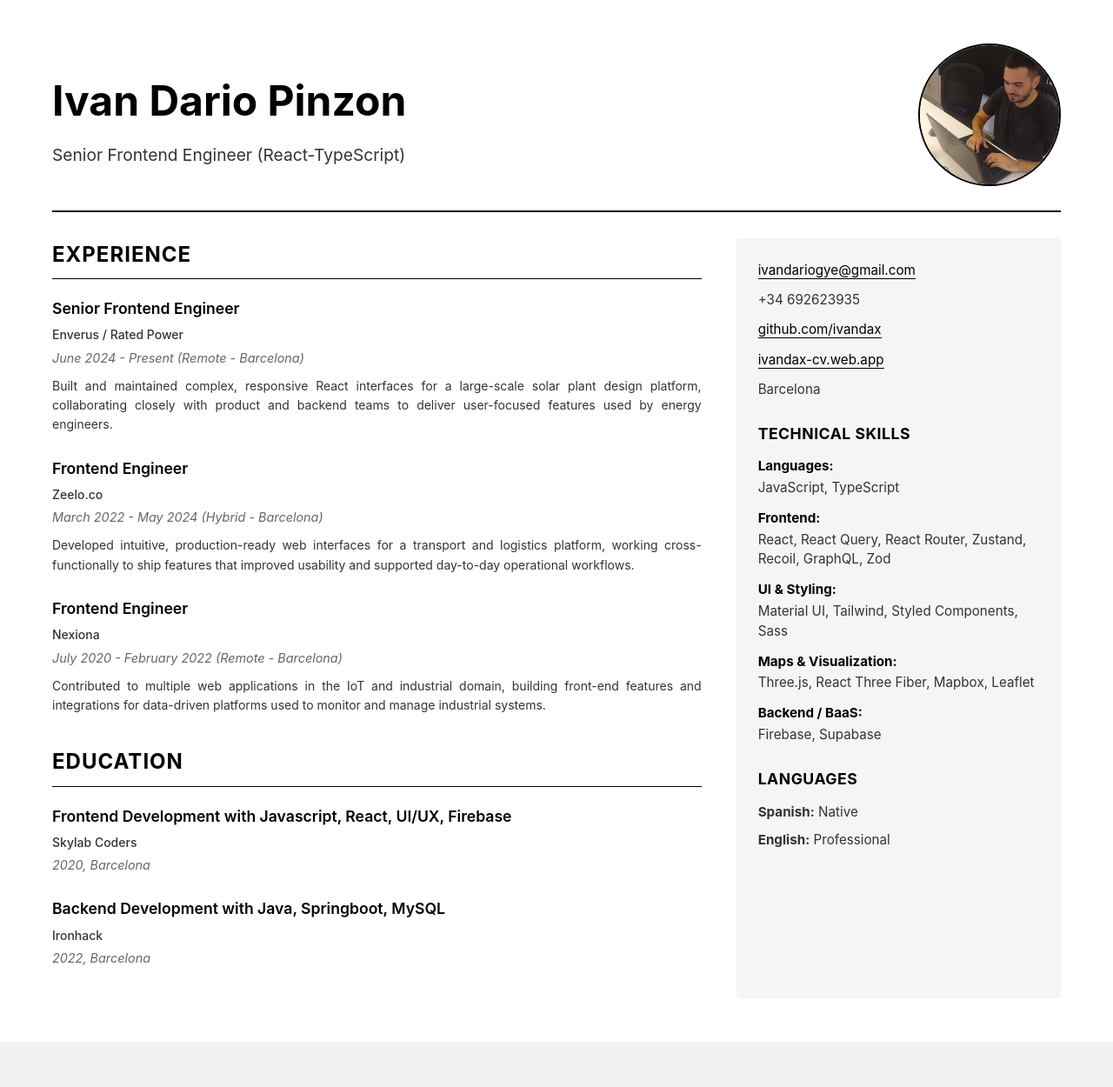
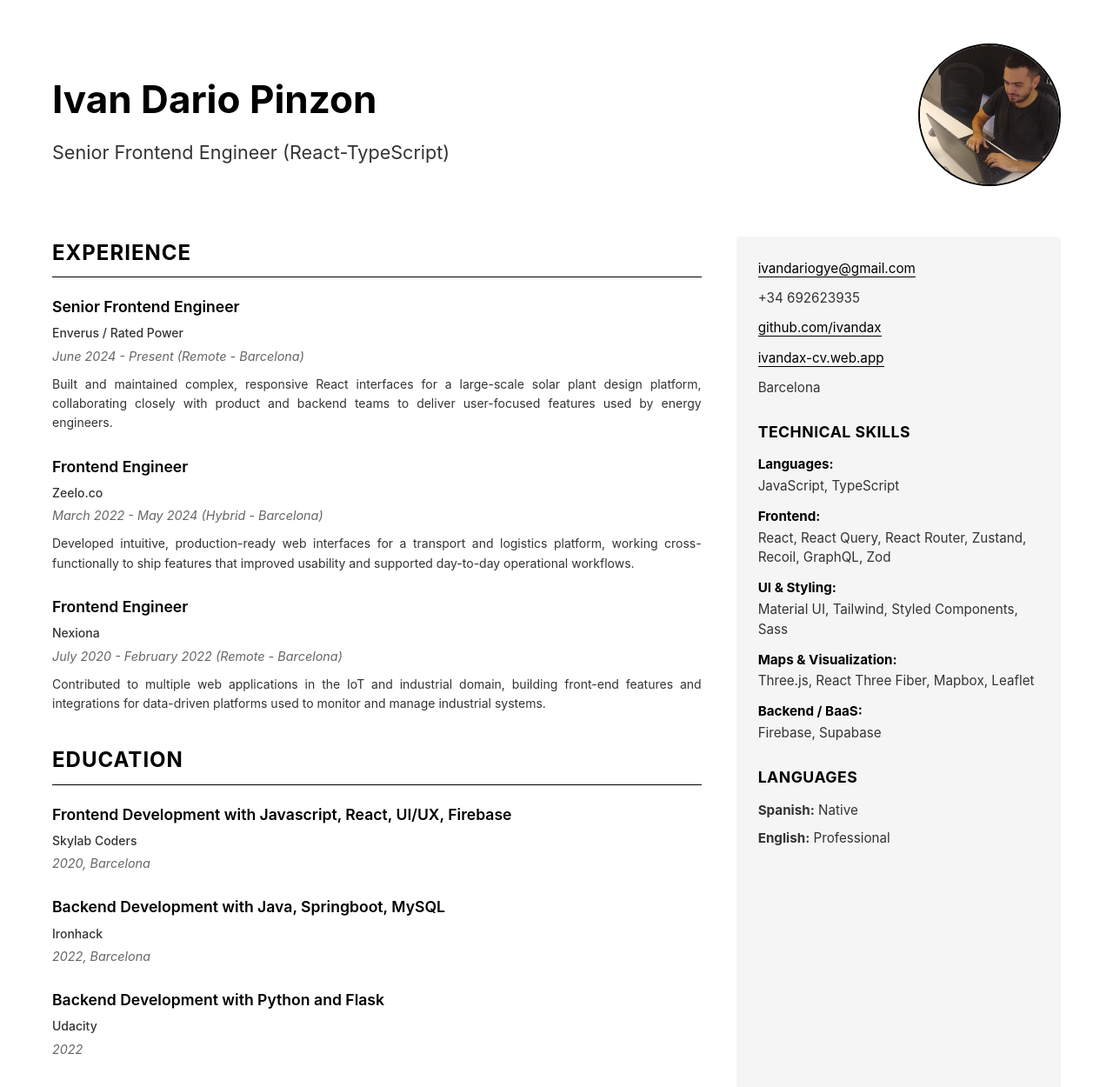
Before and after one commit to ivandax/ivandax_cv, a React (Vite) app: page / in a window 1280 px wide. Shown: the top 1250 px of the page at 87% size. Before the commit the page ends 1198 px from the top, so only its background shows below. Built offline with nearby package versions, Linux system fonts and the light colour scheme; the HTML template or start-up script is replaced by a standard one.

Commit message:
Add visual adjustments

```diff
--- a/src/views/Home.css
+++ b/src/views/Home.css
@@ -13,7 +13,6 @@
 
 /* Header */
 .cv-header {
-  border-bottom: 2px solid #000;
   margin-bottom: 30px;
   padding-bottom: 20px;
 }
@@ -27,14 +26,14 @@
 
 .header-text h1 {
   margin: 0 0 8px 0;
-  font-size: 2rem;
+  font-size: 1.75rem;
   font-weight: 700;
   color: #000;
 }
 
 .headline {
   margin: 0;
-  font-size: 1.1rem;
+  font-size: 1.25rem;
   color: #333;
   font-weight: 400;
 }
@@ -173,11 +172,11 @@
   }
 
   .header-text h1 {
-    font-size: 2.5rem;
+    font-size: 2.25rem;
   }
 
   .headline {
-    font-size: 1.2rem;
+    font-size: 1.35rem;
   }
 
   .header-photo img {
@@ -206,7 +205,7 @@
   }
 
   .header-text h1 {
-    font-size: 3rem;
+    font-size: 2.75rem;
   }
 
   .header-photo img {
--- a/src/views/Home.jsx
+++ b/src/views/Home.jsx
@@ -79,6 +79,12 @@ function Home() {
               <p className="institution">Ironhack</p>
               <p className="date">2022, Barcelona</p>
             </div>
+
+            <div className="education-item">
+              <h3>Backend Development with Python and Flask</h3>
+              <p className="institution">Udacity</p>
+              <p className="date">2022</p>
+            </div>
           </section>
         </main>
 
```
